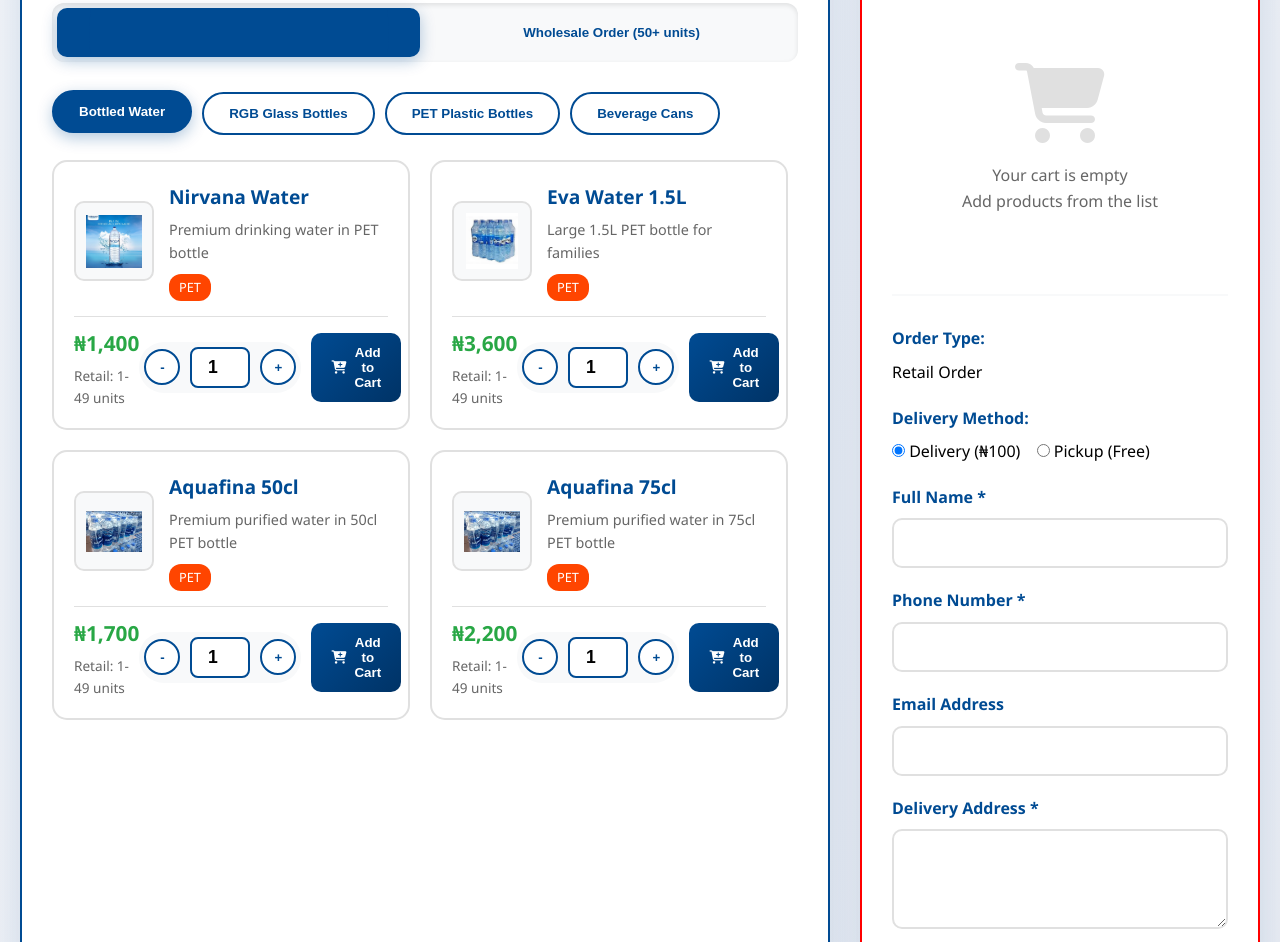
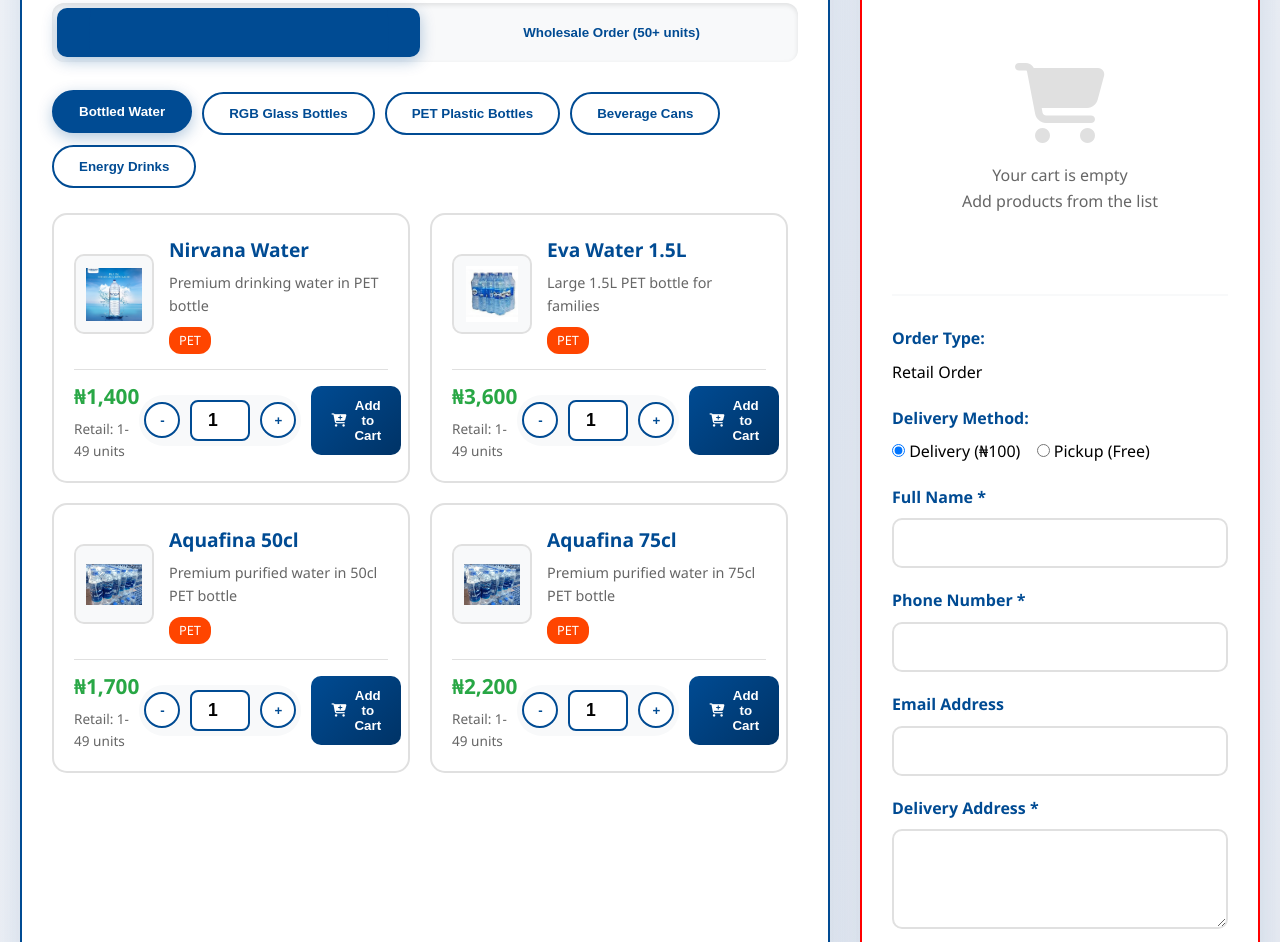
Before and after one commit to Darasmintz/Arijeem-multipurpose-enterprise, a plain HTML site: page order.html in a window 1280 px wide. Shown: the part 769-1711 px from the top of the page. Drawn offline with nearby package versions, Linux system fonts and the light colour scheme.

Commit message:
Update order.html

```diff
--- a/order.html
+++ b/order.html
@@ -1286,6 +1286,7 @@
                         <button class="category-tab rgb" data-category="rgb">RGB Glass Bottles</button>
                         <button class="category-tab pet" data-category="pet">PET Plastic Bottles</button>
                         <button class="category-tab cans" data-category="cans">Beverage Cans</button>
+                        <button class="category-tab" data-category="energy">Energy Drinks</button>
                     </div>
                 </div>
 
@@ -1491,7 +1492,7 @@
 
     <script>
         // ============================================
-        // COMPLETE SYSTEM: Database + Formspree + WhatsApp
+        // COMPLETE SYSTEM WITH ALL PRODUCTS INCLUDING BLACKHOOD AND BIG 25ml
         // ============================================
 
         // Your Supabase credentials
@@ -1501,7 +1502,7 @@
         // Initialize Supabase client
         const supabaseClient = window.supabase.createClient(SUPABASE_URL, SUPABASE_ANON_KEY);
 
-        // Product Data
+        // COMPLETE Product Data with ALL products including Blackhood and BIG 25ml
         const products = {
             water: [
                 {
@@ -1784,23 +1785,23 @@
             energy: [
                 {
                     id: 30,
-                    name: "BIG 25ml",
+                    name: "BIG 25ml Energy Drink",
                     type: "Energy",
-                    retailPrice: 0,
-                    wholesalePrice: 0,
-                    minWholesale: 1,
-                    image: "big-energy.png",
-                    description: "Energy drink - Price varies per order"
+                    retailPrice: 800,
+                    wholesalePrice: 700,
+                    minWholesale: 24,
+                    image: "big-25ml.png",
+                    description: "BIG 25ml Energy Drink - High energy boost"
                 },
                 {
                     id: 31,
-                    name: "Blackhood",
+                    name: "Blackhood Energy Drink",
                     type: "Energy",
-                    retailPrice: 0,
-                    wholesalePrice: 0,
-                    minWholesale: 1,
+                    retailPrice: 850,
+                    wholesalePrice: 750,
+                    minWholesale: 24,
                     image: "blackhood.png",
-                    description: "Energy drink - Price varies per order"
+                    description: "Blackhood Energy Drink - Premium energy boost"
                 }
             ]
         };
@@ -2822,6 +2823,8 @@
 
             console.log('✅ Order page initialized successfully');
             console.log('📊 Systems ready: Supabase Database + Formspree Email + WhatsApp');
+            console.log('🛒 Products loaded: ' + Object.keys(products).reduce((total, cat) => total + products[cat].length, 0) + ' total products');
+            console.log('⚡ Energy Drinks available: BIG 25ml and Blackhood Energy Drink');
         }
 
         document.addEventListener('DOMContentLoaded', init);
```
